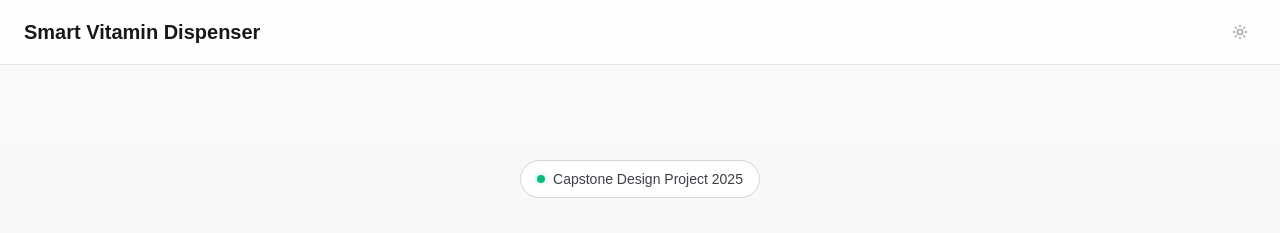
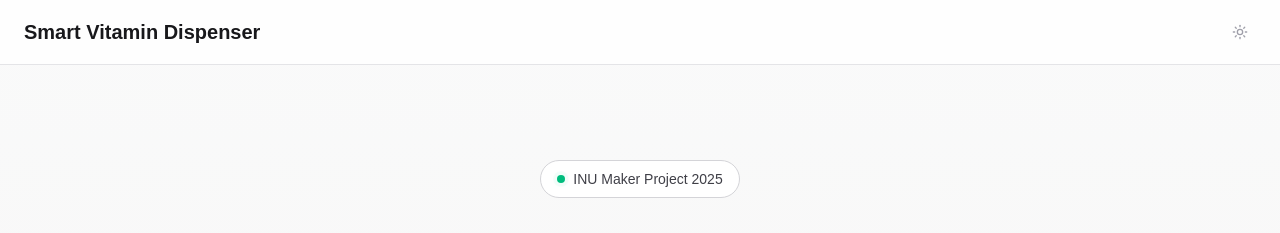
Before and after one commit to inuteam04/vitamin-dispenser, a Next.js app: page / in a window 1280 px wide. Shown: the top 233 px of the page. Built offline with nearby package versions, Linux system fonts and the light colour scheme; no server answers.

Commit message:
Update page.tsx

```diff
--- a/app/page.tsx
+++ b/app/page.tsx
@@ -27,7 +27,7 @@ export default function Home() {
               <span className="absolute inline-flex h-full w-full animate-ping rounded-full bg-emerald-400 opacity-75"></span>
               <span className="relative inline-flex h-2 w-2 rounded-full bg-emerald-500"></span>
             </span>
-            Capstone Design Project 2025
+            INU Maker Project 2025
           </div>
 
           <h1 className="max-w-4xl text-5xl font-bold leading-tight tracking-tight text-zinc-900 dark:text-white md:text-6xl">
```
